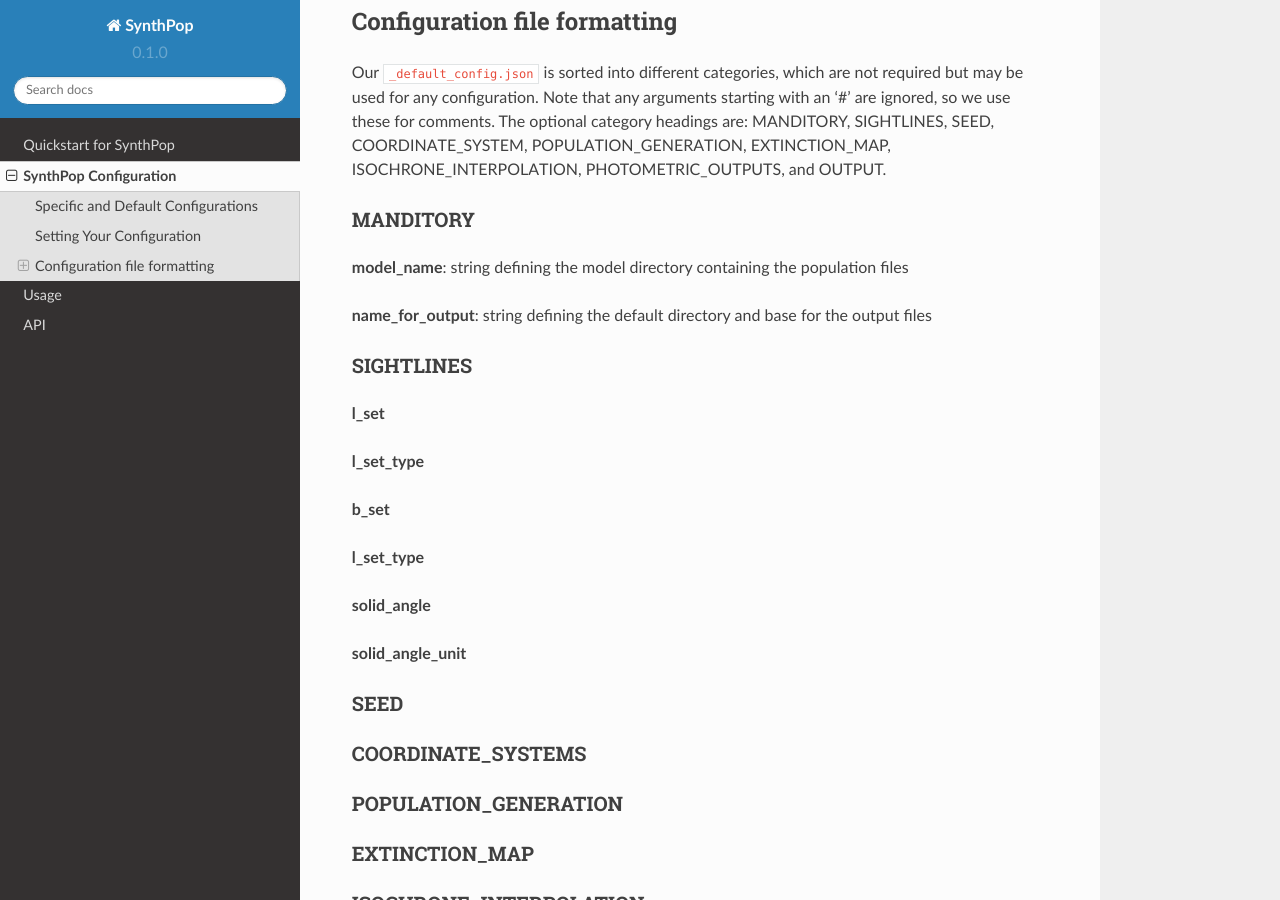
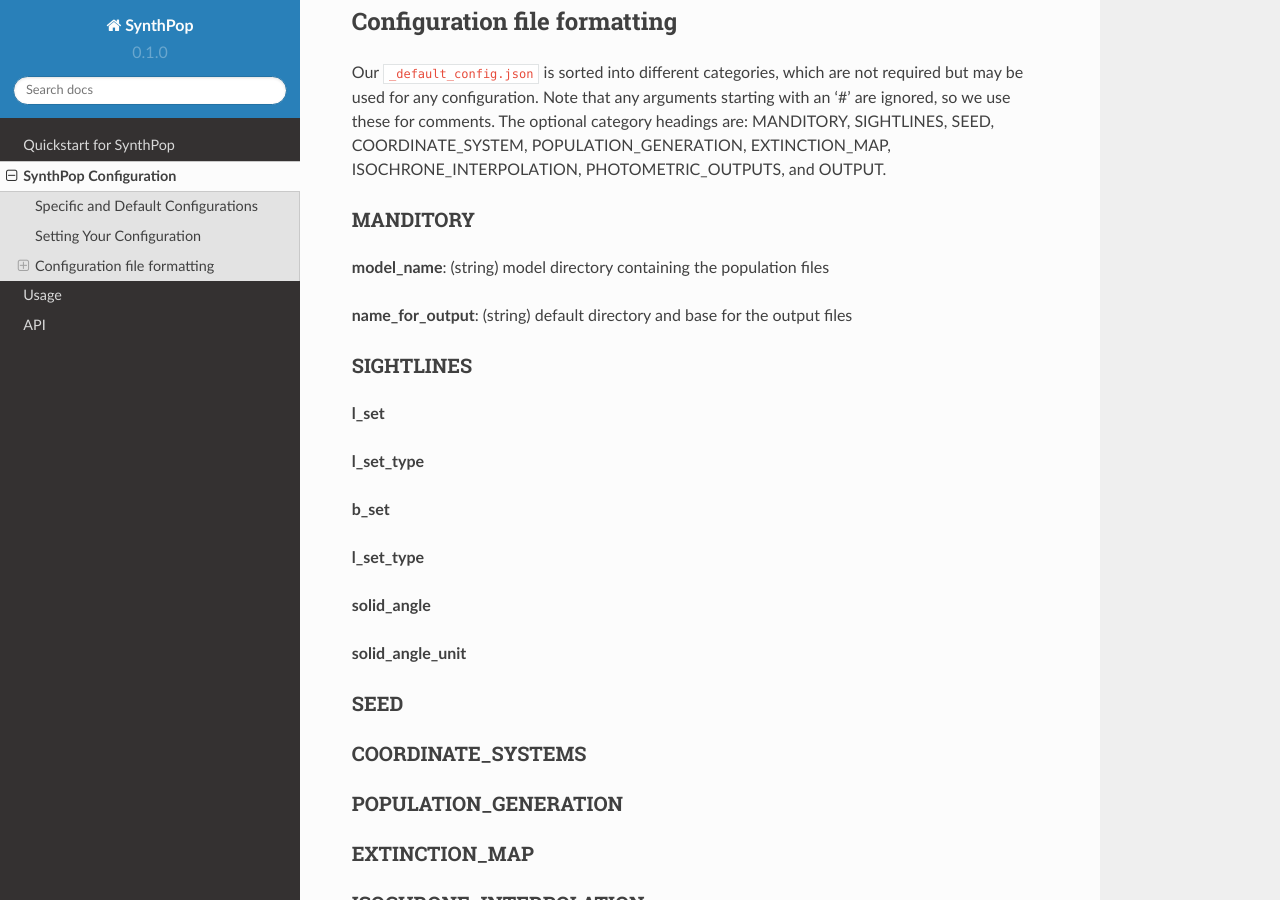
Before and after one commit to synthpop-galaxy/synthpop, a Sphinx documentation site: the page built from docs/source/configuration.rst, in a window 1280 px wide and 900 px high, scrolled down 1365 px. Built offline with Sphinx 7.4.7 and the Read the Docs theme 2.0.0, drawn with Linux system fonts in a browser that asks for light colours.

Commit message:
Update configuration.rst

```diff
--- a/docs/source/configuration.rst
+++ b/docs/source/configuration.rst
@@ -64,9 +64,9 @@
 
 MANDITORY
 ^^^^^^^^^
-**model_name**: string defining the model directory containing the population files
+**model_name**: (string) model directory containing the population files
 
-**name_for_output**: string defining the default directory and base for the output files
+**name_for_output**: (string) default directory and base for the output files
 
 SIGHTLINES
 ^^^^^^^^^^
```
